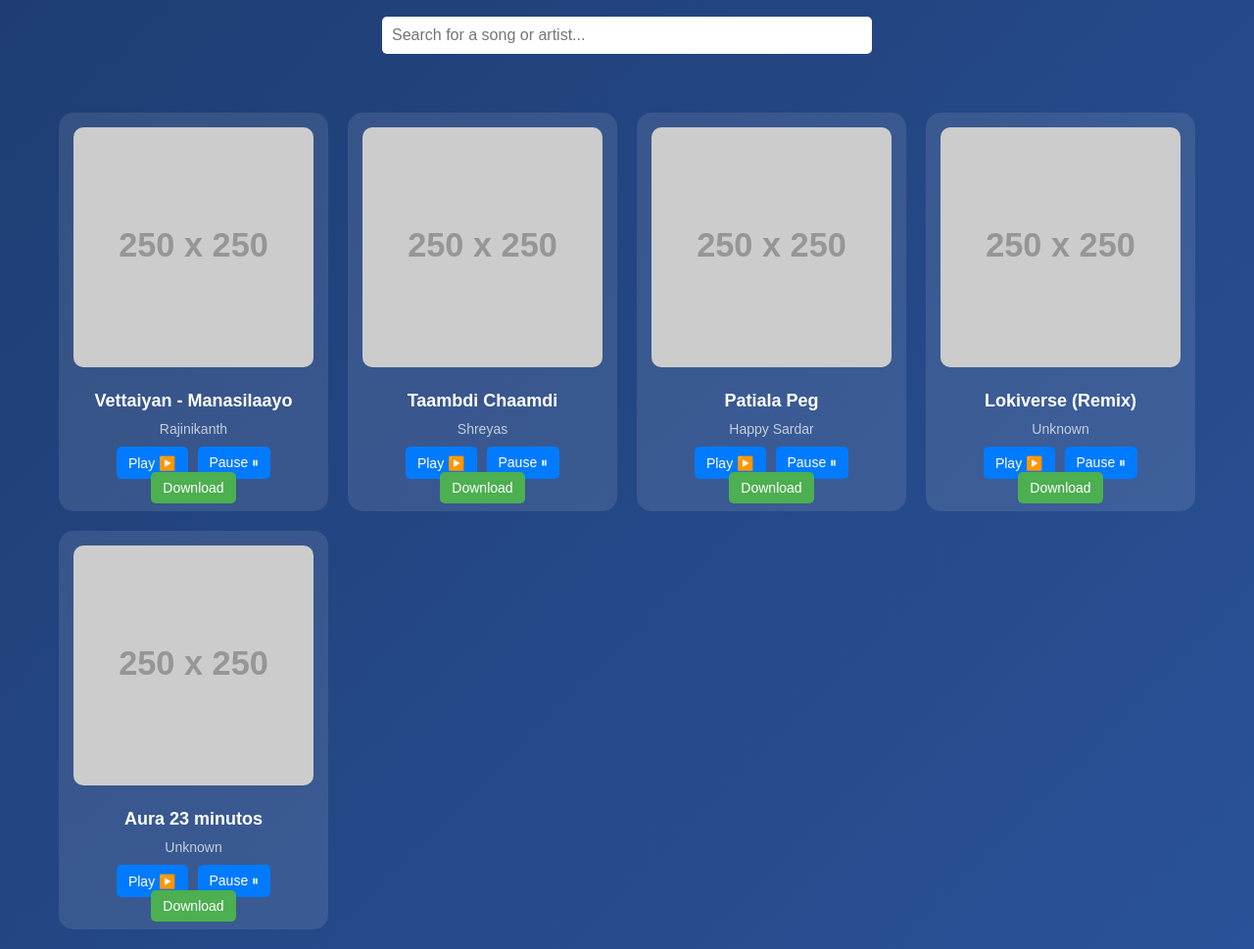
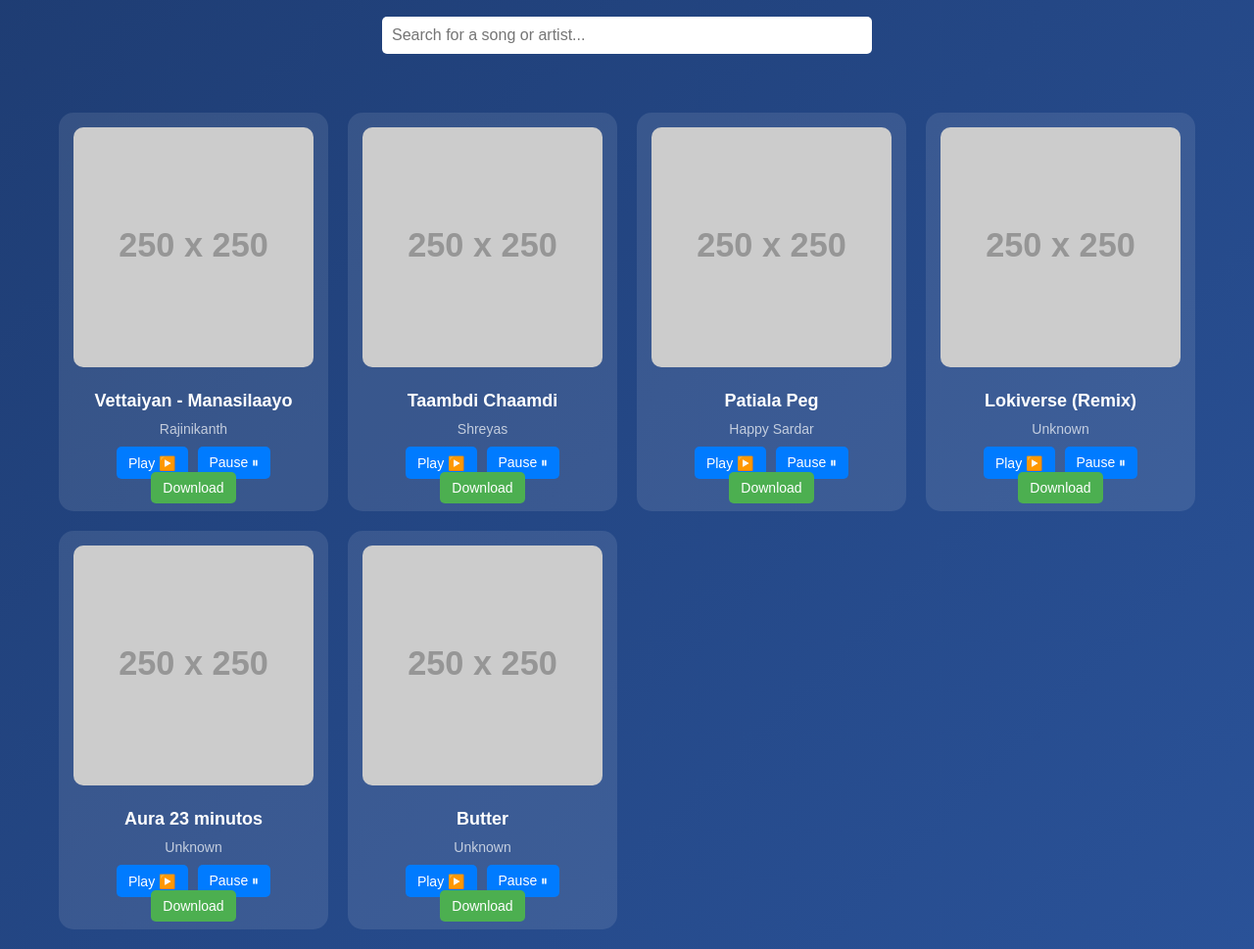
Before and after one commit to ajinaji6110/Music-hub-sample, a plain HTML site: page index.html in a window 1280 px wide. Shown: the part 98-1067 px from the top of the page at 98% size. Drawn offline with Linux system fonts and the light colour scheme; placeholder pictures from the web are drawn by us.

Commit message:
Update index.html

```diff
--- a/index.html
+++ b/index.html
@@ -170,6 +170,12 @@
                 image: "https://via.placeholder.com/250",
                 audio: "./23 minutos de músicas para aumentar sua Aura 🔥(MP3_160K).mp3",
             },
+            {
+                title: "Butter",
+                artist: "Unknown",
+                image: "https://via.placeholder.com/250",
+                audio: "./[CHOREOGRAPHY] BTS (방탄소년단) _Butter_ Special Performance Video(MP3_128K).mp3",
+            },
         ];
 
         function createMusicCard(music, index) {
```
